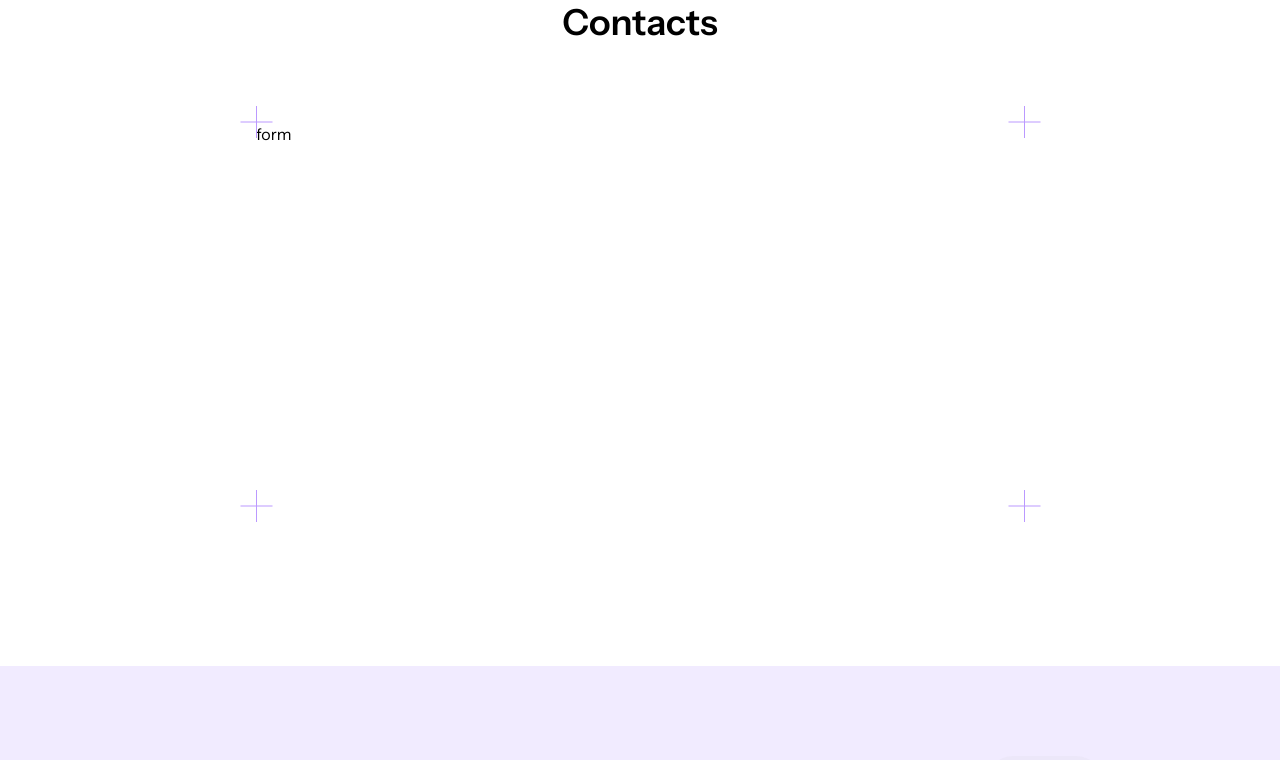
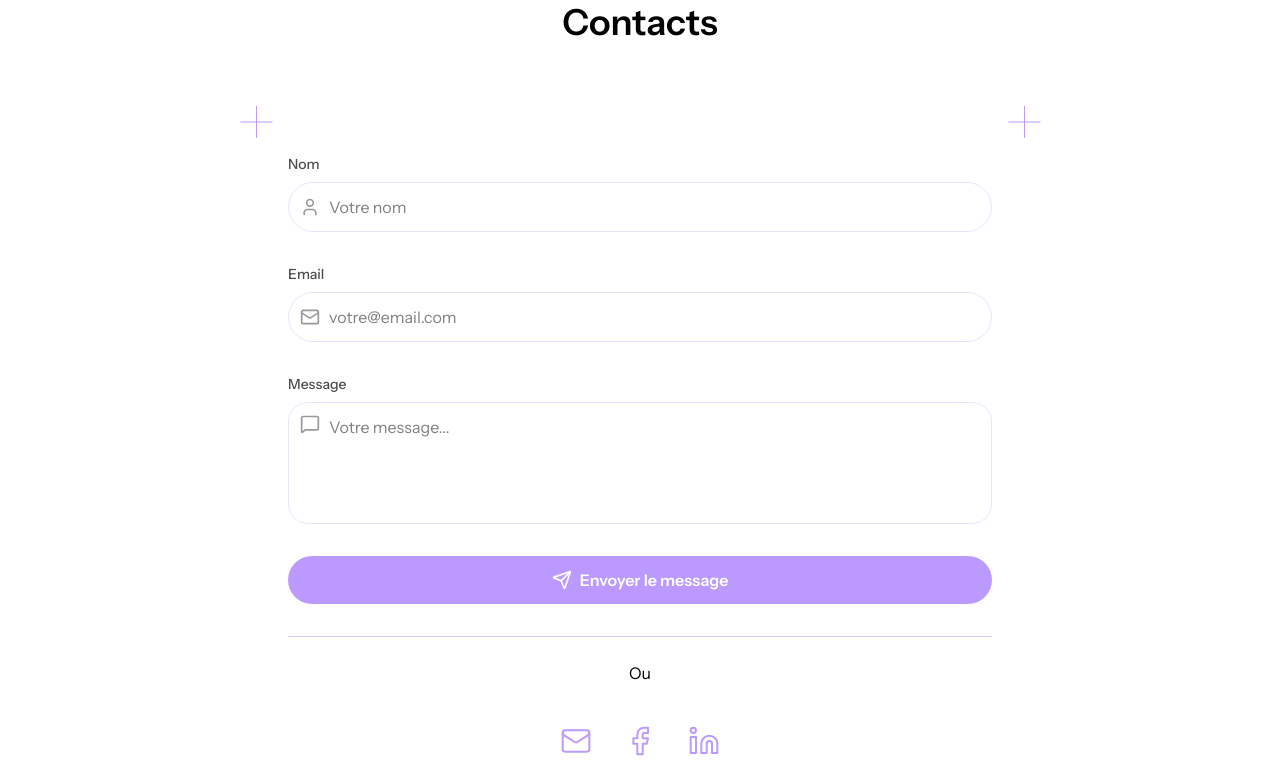
Before and after one commit to MarthEly514/PortfolioEly514, a React (Vite) app: page / in a window 1280 px wide. Shown: the part 3420-4180 px from the top of the page. Built offline with nearby package versions, Linux system fonts and the light colour scheme; what tailwindcss-animated would draw is missing.

Commit message:
feat: implement contact form with validation and theme toggle functionality

```diff
--- a/package.json
+++ b/package.json
@@ -11,6 +11,7 @@
   },
   "dependencies": {
     "@tailwindcss/vite": "^4.2.2",
+    "lucide-react": "^1.16.0",
     "motion": "^12.38.0",
     "react": "^19.2.4",
     "react-dom": "^19.2.4",
--- a/src/components/Contact.jsx
+++ b/src/components/Contact.jsx
@@ -1,7 +1,68 @@
 import React from 'react'
 import { motion } from 'motion/react'
+import { Mail, User, MessageSquare, Send, Check } from "lucide-react";
+import { useEffect, useState } from "react";
 
 export default function Contact() {
+
+  const [formData, setFormData] = useState({
+    name: '',
+    email: '',
+    message: ''
+  });
+  const [status, setStatus] = useState('');
+  const [showSnackbar, setShowSnackbar] = useState(false);
+
+  useEffect(() => {
+    document.title = "Contact - InvoiceGen";
+  }, []);
+
+  const handleChange = (e) => {
+    setFormData({
+      ...formData,
+      [e.target.name]: e.target.value
+    });
+  };
+
+  const handleSubmit = async (e) => {
+    e.preventDefault();
+
+    if (!formData.name || !formData.email || !formData.message) {
+      return;
+    }
+
+    setStatus('sending');
+
+    try {
+      const response = await fetch('https://formspree.io/f/mnnoedrv', {
+        method: 'POST',
+        headers: {
+          'Content-Type': 'application/json',
+        },
+        body: JSON.stringify(formData),
+      });
+
+      if (response.ok) {
+        setStatus('success');
+        setShowSnackbar(true);
+        setFormData({ name: '', email: '', message: '' });
+        setTimeout(() => {
+          setStatus('');
+          setShowSnackbar(false);
+        }, 3000);
+      }
+    } catch (error) {
+      setStatus('error', error);
+    }
+    {
+      showSnackbar && (
+        <div className="fixed bottom-6 right-6 bg-green-500 text-white px-6 py-3 rounded-lg shadow-lg flex items-center gap-3 animate-fade-up z-50">
+          <span>Message envoyé avec succès</span>
+          <Check className="w-5 h-5" />
+        </div>
+      )
+    }
+  };
   return (
     <>
       <div className='w-full pb-40 min-h-max bg-bg dark:bg-bg-dark z-10 flex flex-col items-center mx-auto'>
@@ -17,33 +78,167 @@ export default function Contact() {
           Contacts
         </motion.h2>
 
-        <div className='w-[60%] max-w-300 mx-auto relative aspect-2/1 '>
+        <div className='w-full md:w-[60%] max-w-300 h-max mx-auto relative'>
           {/* top left */}
-          <div className='absolute top-0 left-0 flex flex-col items-center justify-center'>
+          <div className='hidden absolute top-0 left-0 md:flex flex-col items-center justify-center'>
             <span className='absolute block w-px h-8 bg-accent ' />
             <span className='absolute rotate-90 block w-px h-8 bg-accent ' />
           </div>
           {/* top right */}
-          <div className='absolute top-0 right-0 flex flex-col items-center justify-center'>
+          <div className='hidden absolute top-0 right-0 md:flex flex-col items-center justify-center'>
             <span className='absolute block w-px h-8 bg-accent ' />
             <span className='absolute rotate-90 block w-px h-8 bg-accent ' />
           </div>
           {/* bottom left */}
-          <div className='absolute bottom-0 left-0 flex flex-col items-center justify-center'>
+          <div className='hidden absolute bottom-0 left-0 md:flex flex-col items-center justify-center'>
             <span className='absolute block w-px h-8 bg-accent ' />
             <span className='absolute rotate-90 block w-px h-8 bg-accent ' />
           </div>
           {/* bottom right */}
-          <div className='absolute bottom-0 right-0 flex flex-col items-center justify-center'>
+          <div className='hidden absolute bottom-0 right-0 md:flex flex-col items-center justify-center'>
             <span className='absolute block w-px h-8 bg-accent ' />
             <span className='absolute rotate-90 block w-px h-8 bg-accent ' />
           </div>
-          <div className=''>
-            form
+
+
+          {/* form */}
+
+          <div className='p-2 md:p-8'>
+            <div className="space-y-8">
+              <div>
+                <label htmlFor="name" className="dark:text-white block text-sm font-medium mb-2 opacity-70">
+                  Nom
+                </label>
+                <div className="relative dark:text-white">
+                  <div className="absolute inset-y-0 left-0 pl-3 flex items-center pointer-events-none">
+                    <User className="h-5 w-5 opacity-40" />
+                  </div>
+                  <input
+                    type="text"
+                    id="name"
+                    name="name"
+                    value={formData.name}
+                    onChange={handleChange}
+                    className='block w-full pl-10 pr-3 py-3 border-accent-light focus:border-accent dark:text-white dark:border-accent-dark border rounded-full focus:ring-2 focus:ring-accent/60 transition outline-none'
+                    placeholder="Votre nom"
+                  />
+                </div>
+              </div>
+
+              <div>
+                <label htmlFor="email" className="block dark:text-white  text-sm font-medium mb-2 opacity-70">
+                  Email
+                </label>
+                <div className="relative dark:text-white">
+                  <div className="absolute inset-y-0 left-0 pl-3 flex items-center pointer-events-none">
+                    <Mail className="h-5 w-5 opacity-40" />
+                  </div>
+                  <input
+                    type="email"
+                    id="email"
+                    name="email"
+                    value={formData.email}
+                    onChange={handleChange}
+                    className='block w-full pl-10 pr-3 py-3 border-accent-light focus:border-accent dark:text-white dark:border-accent-dark border rounded-full focus:ring-2 focus:ring-accent/60 transition outline-none'
+                    placeholder="votre@email.com"
+                  />
+                </div>
+              </div>
+
+              <div>
+                <label htmlFor="message" className="block dark:text-white  text-sm font-medium mb-2 opacity-70">
+                  Message
+                </label>
+                <div className="relative dark:text-white">
+                  <div className="absolute top-3 left-3 pointer-events-none">
+                    <MessageSquare className="h-5 w-5 opacity-40" />
+                  </div>
+                  <textarea
+                    id="message"
+                    name="message"
+                    value={formData.message}
+                    onChange={handleChange}
+                    rows="4"
+                    className='block w-full pl-10 pr-3 py-3 border-accent-light focus:border-accent dark:text-white dark:border-accent-dark border rounded-[20px] resize-none no-scrollbar focus:ring-2 focus:ring-accent/60 transition outline-none'
+                    placeholder="Votre message..."
+                  />
+                </div>
+              </div>
+
+              <button
+                onClick={handleSubmit}
+                disabled={status === 'sending'}
+                className="w-full bg-accent text-white font-semibold py-3 px-6 rounded-full transition duration-300 flex items-center justify-center space-x-2 disabled:opacity-50 disabled:cursor-not-allowed"
+              >
+                {status === 'sending' ? (
+                  <>
+                    <div className="animate-spin rounded-full h-5 w-5 border-b-2 border-white"></div>
+                    <span>Envoi en cours...</span>
+                  </>
+                ) : (
+                  <>
+                    <Send className="w-5 h-5" />
+                    <span>Envoyer le message</span>
+                  </>
+                )}
+              </button>
+            </div>
+
+            <div className="mt-8 pt-6 border-t dark:text-white border-accent/50 text-center text-md">
+              <p className='mb-10'>Ou </p>
+              <div className='w-full flex flex-row gap-8 items-center justify-center'>
+
+                {/* mail */}
+                <a href="mailto:martharun514@gmail.com" className="text-accent text-lg font-medium">
+                  <Mail className='w-8 h-8 hover:text-[#607AFB]' strokeWidth={1.5} />
+                </a>
+
+                {/* facebook */}
+                <a href="https://facebook.com"
+                  target='blank'
+                  className="text-accent text-lg font-medium">
+                  <svg xmlns="http://www.w3.org/2000/svg"
+                    width="24"
+                    height="24"
+                    viewBox="0 0 24 24"
+                    fill="none"
+                    stroke="currentColor"
+                    stroke-width="1.5"
+                    stroke-linecap="round"
+                    stroke-linejoin="round"
+                    class="cursor-pointer w-8 h-8 hover:text-[#607AFB] transition-colors duration-300 filled-icon"
+                    aria-hidden="true">
+                    <path d="M18 2h-3a5 5 0 0 0-5 5v3H7v4h3v8h4v-8h3l1-4h-4V7a1 1 0 0 1 1-1h3z"></path>
+                  </svg>
+                </a>
+
+                {/* likedin */}
+                <a href="https://www.linkedin.com/in/marthely-adjovi-2936a432b/"
+                  target='blank'
+                  className="text-accent text-lg font-medium">
+                  <svg xmlns="http://www.w3.org/2000/svg"
+                    width="24"
+                    height="24"
+                    viewBox="0 0 24 24"
+                    fill="none"
+                    stroke="currentColor"
+                    stroke-width="1.5"
+                    stroke-linecap="round"
+                    stroke-linejoin="round"
+                    class="cursor-pointer w-8 h-8 hover:text-[#607AFB] transition-colors duration-300 filled-icon"
+                    aria-hidden="true">
+                    <path d="M16 8a6 6 0 0 1 6 6v7h-4v-7a2 2 0 0 0-2-2 2 2 0 0 0-2 2v7h-4v-7a6 6 0 0 1 6-6z"></path>
+                    <rect width="4" height="12" x="2" y="9"></rect>
+                    <circle cx="4" cy="4" r="2"></circle>
+                  </svg>
+                </a>
+              </div>
+            </div>
           </div>
+        </div>
 
-        </div>
-      </div>
+      </div >
+
     </>
   )
 }
--- a/src/components/Footer.jsx
+++ b/src/components/Footer.jsx
@@ -12,8 +12,8 @@ export default function Footer() {
             <ul className='w-full flex flex-col items-start justify-center gap-2 text-[1em] instrument-sans-500 font-medium'>
               <li><a href="#" className={`${active == 'portfolio' ? 'text-accent font-semibold' : 'text-secondary-text dark:text-secondary-text-dark'} transition-all`} onClick={() => setActive("portfolio")}>Portfolio</a></li>
               <li><a href="#about" className={`${active == 'about' ? 'text-accent' : 'text-secondary-text dark:text-secondary-text-dark'} transition-all`} onClick={() => setActive("about")}>À propos</a></li>
-              <li><a href="#" className={`${active == 'projects' ? 'text-accent' : 'text-secondary-text dark:text-secondary-text-dark'} transition-all`} onClick={() => setActive("projects")}>Projets</a></li>
-              <li><a href="#" className={`${active == 'contact' ? 'text-accent' : 'text-secondary-text dark:text-secondary-text-dark'} transition-all`} onClick={() => setActive("contact")}>Contact</a></li>
+              <li><a href="#projects" className={`${active == 'projects' ? 'text-accent' : 'text-secondary-text dark:text-secondary-text-dark'} transition-all`} onClick={() => setActive("projects")}>Projets</a></li>
+              <li><a href="#contact" className={`${active == 'contact' ? 'text-accent' : 'text-secondary-text dark:text-secondary-text-dark'} transition-all`} onClick={() => setActive("contact")}>Contact</a></li>
             </ul>
           </nav>
           <ToggleMode />
--- a/src/components/Header.jsx
+++ b/src/components/Header.jsx
@@ -12,9 +12,9 @@ export default function Header() {
         <nav className='w-full hidden lg:flex'>
           <ul className='w-full flex flex-row items-center justify-center gap-5 text-[1em] instrument-sans-500 font-medium'>
             <li><a href="#" className={`${active == 'portfolio' ? 'text-accent font-semibold' : 'text-secondary-text dark:text-secondary-text-dark'} transition-all`} onClick={() => setActive("portfolio")}>Portfolio</a></li>
-            <li><a href="#" className={`${active == 'projects' ? 'text-accent' : 'text-secondary-text dark:text-secondary-text-dark'} transition-all`} onClick={() => setActive("projects")}>Projets</a></li>
+            <li><a href="#projects" className={`${active == 'projects' ? 'text-accent' : 'text-secondary-text dark:text-secondary-text-dark'} transition-all`} onClick={() => setActive("projects")}>Projets</a></li>
             <li><a href="#about" className={`${active == 'about' ? 'text-accent' : 'text-secondary-text dark:text-secondary-text-dark'} transition-all`} onClick={() => setActive("about")}>À propos</a></li>
-            <li><a href="#" className={`${active == 'contact' ? 'text-accent' : 'text-secondary-text dark:text-secondary-text-dark'} transition-all`} onClick={() => setActive("contact")}>Contact</a></li>
+            <li><a href="#contact" className={`${active == 'contact' ? 'text-accent' : 'text-secondary-text dark:text-secondary-text-dark'} transition-all`} onClick={() => setActive("contact")}>Contact</a></li>
           </ul>
         </nav>
         <ToggleMode />
```
Also changed, not shown: index.html (+13 -1 lines), src/ui/ToggleMode.jsx (+2 -13 lines), 1 other file (tests, documents, lock files or other folders).
